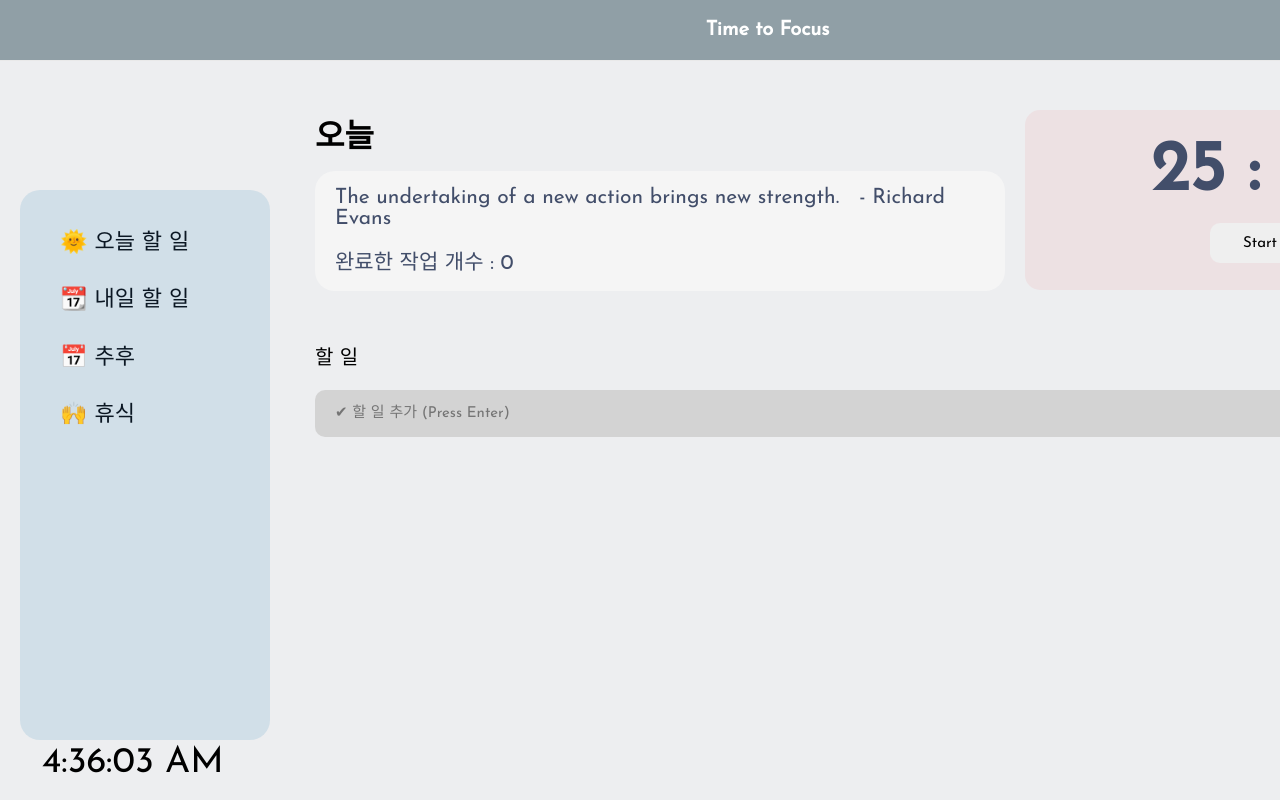
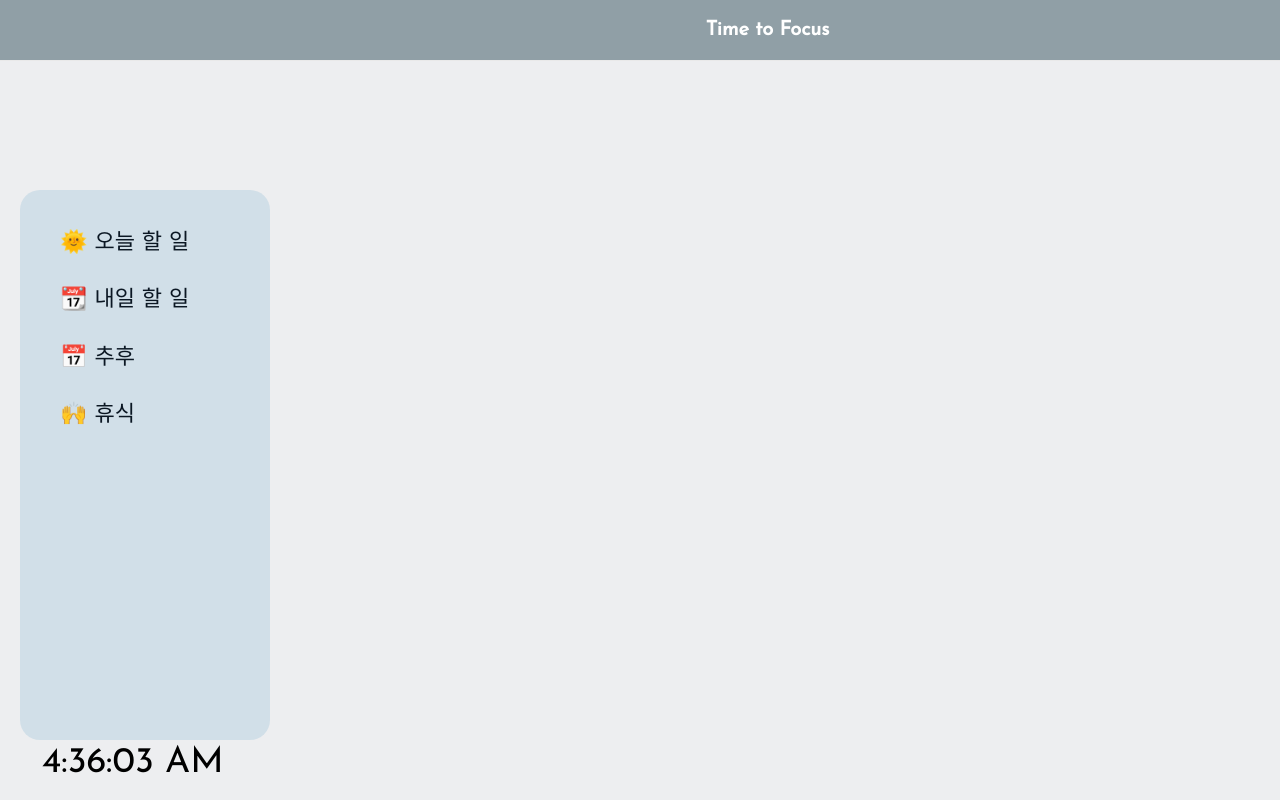
Before and after one commit to miraclee1226/Time-to-focus, a React (Create React App) app: page / in a window 1280 px wide. Built offline with nearby package versions, Linux system fonts and the light colour scheme; a web font is replaced by a local one.

Commit message:
change path

```diff
--- a/src/App.js
+++ b/src/App.js
@@ -41,7 +41,7 @@ function App() {
         </div>
       </div>
         <Routes>
-          <Route path='/' element= {<Today />} />
+          <Route path='/today' element= {<Today />} />
           <Route path='/tomorrowtodo' element= {<Tomorrow />} />
           <Route path='/someday' element= {<Someday />} />
           <Route path='/rest' element= {<Rest />} />
```
